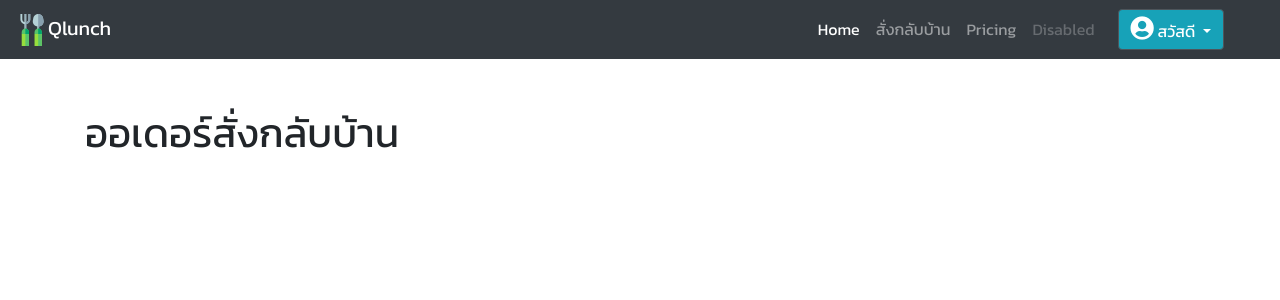
After one commit to poohcid/Qlunch, a Django app: page /work_in/home_order/ in a window 1280 px wide. The commit adds this page. Shown: the top 300 px of the page. Run offline with Django 3.2, Linux system fonts and the light colour scheme; some libraries are stand-ins or nearby versions.

Commit message:
เพิ่มหน้าสั่งกลับบ้าน(ยังเป็นหน้าเปล่า)

```diff
--- a/templates/base.html
+++ b/templates/base.html
@@ -52,7 +52,7 @@
 
     ::-webkit-scrollbar-thumb {
       background: #888;
-       border-radius: 5px;
+      border-radius: 5px;
     }
 
 
@@ -65,7 +65,8 @@
 
 <body>
 
-  <nav class="navbar navbar-expand-lg navbar-dark bg-dark">
+  <nav class="navbar navbar-expand-lg navbar-dark bg-dark position-sticky"
+    style="position: fixed; top:0; width:100%; z-index:1;">
     <a class="navbar-brand" href="/"><img src="{% static 'cutlery.png' %}" alt="logo">Qlunch</a>
     <button class="navbar-toggler" type="button" data-toggle="collapse" data-target="#navbarNav"
       aria-controls="navbarNav" aria-expanded="false" aria-label="Toggle navigation">
@@ -77,7 +78,7 @@
           <a class="nav-link" href="/work_in/">Home <span class="sr-only">(current)</span></a>
         </li>
         <li class="nav-item">
-          <a class="nav-link" href="#">Features</a>
+          <a class="nav-link" href="{% url 'home_order'%}">สั่งกลับบ้าน</a>
         </li>
         <li class="nav-item">
           <a class="nav-link" href="#">Pricing </a>
@@ -110,7 +111,13 @@
     integrity="sha384-wfSDF2E50Y2D1uUdj0O3uMBJnjuUD4Ih7YwaYd1iqfktj0Uod8GCExl3Og8ifwB6" crossorigin="anonymous">
   </script>
   <script src="https://cdn.jsdelivr.net/npm/js-cookie@rc/dist/js.cookie.min.js"></script>
-
+  <script>
+    if (document.body.scrollTop <= 0) {
+      console.log("scrolling down")
+    } else {
+      console.log("scrolling up")
+    }
+  </script>
 </body>
 
 </html>
--- a/work_in/templates/work_in/add_edit_order.html
+++ b/work_in/templates/work_in/add_edit_order.html
@@ -72,7 +72,7 @@
                         type="button">ดำเนินการต่อ <i class="fas fa-angle-right"></i></button>
                 </div>
             </div>
-            <h4>ราคาทั้งหมด : <span id="total_price">0</span> บาท</h4>
+            <h4>&nbsp;<b>ราคาทั้งหมด : <span id="total_price">0</span> บาท</b></h4>
             <input type="hidden" id="order_foods" name="order_foods" value="">
             <ul id="foodorder" class="list-group">
                 {% for order_food in order_foods %}
--- /dev/null
+++ b/work_in/templates/work_in/home_order.html
@@ -0,0 +1,4 @@
+{% extends 'base.html' %}
+{% block content %}
+<h1 style="margin-top:50px;">ออเดอร์สั่งกลับบ้าน</h1>
+{% endblock  %}
--- a/work_in/urls.py
+++ b/work_in/urls.py
@@ -6,5 +6,6 @@ urlpatterns = [
     path('create_order/', views.create_order, name="create_order"),
     path('at_store/', views.at_store, name="at_store"),
     path('select_table/<int:table_id>/', views.select_table, name="select_table"),
-    path('save_order/<int:order_id>/', views.save_order, name="save_order")
+    path('save_order/<int:order_id>/', views.save_order, name="save_order"),
+    path('home_order/', views.home_order, name="home_order"),
 ]
--- a/work_in/views.py
+++ b/work_in/views.py
@@ -113,3 +113,7 @@ def select_table(request, table_id):
         return redirect('here_or_home')
     order = list(table.order_in_set.all())[-1].order
     return edit_order_food(request, order, table)
+
+def home_order(request):
+    context = {}
+    return render(request, 'work_in/home_order.html', context=context)
```
